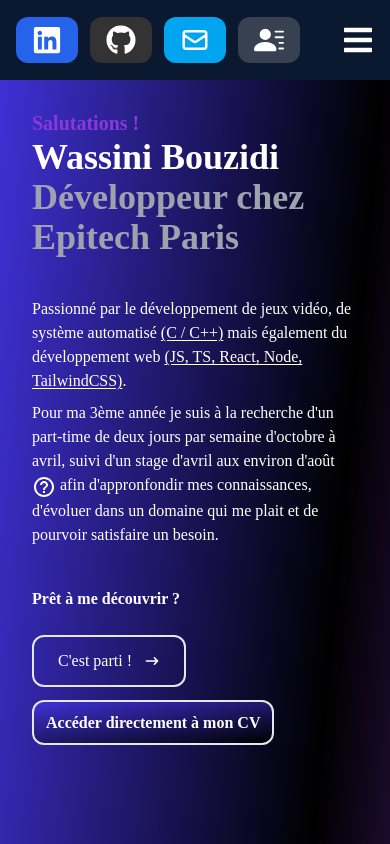
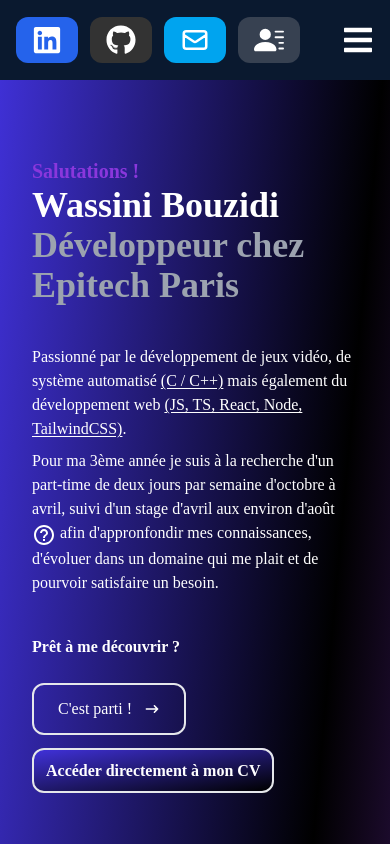
Before and after one commit to yoou92/folio, a React (Create React App) app: page / in a window 390 px wide. Shown: the top 844 px of the page. Built offline with nearby package versions, Linux system fonts and the light colour scheme.

Commit message:
[FIX] (Home.jsx): Phone responsive

```diff
--- a/src/components/Home.jsx
+++ b/src/components/Home.jsx
@@ -35,9 +35,11 @@ const Home = () => {
   return (
     <div name="home" class="w-full h-screen">
       <div class="max-w-[1000px] mx-auto px-8 flex flex-col justify-center h-full">
-        <div class="text-secondary font-bold text-xl">Salutations !</div>
-        <div class="text-4xl sm:text-7xl font-bold text-white">
-          Wassini Bouzidi
+        <div class="pt-24">
+          <div class="text-secondary font-bold text-xl">Salutations !</div>
+          <div class="text-4xl sm:text-7xl font-bold text-white ">
+            Wassini Bouzidi
+          </div>
         </div>
         <div class="text-4xl sm:text-6xl font-bold text-gray-400">
           Développeur chez Epitech Paris
```
